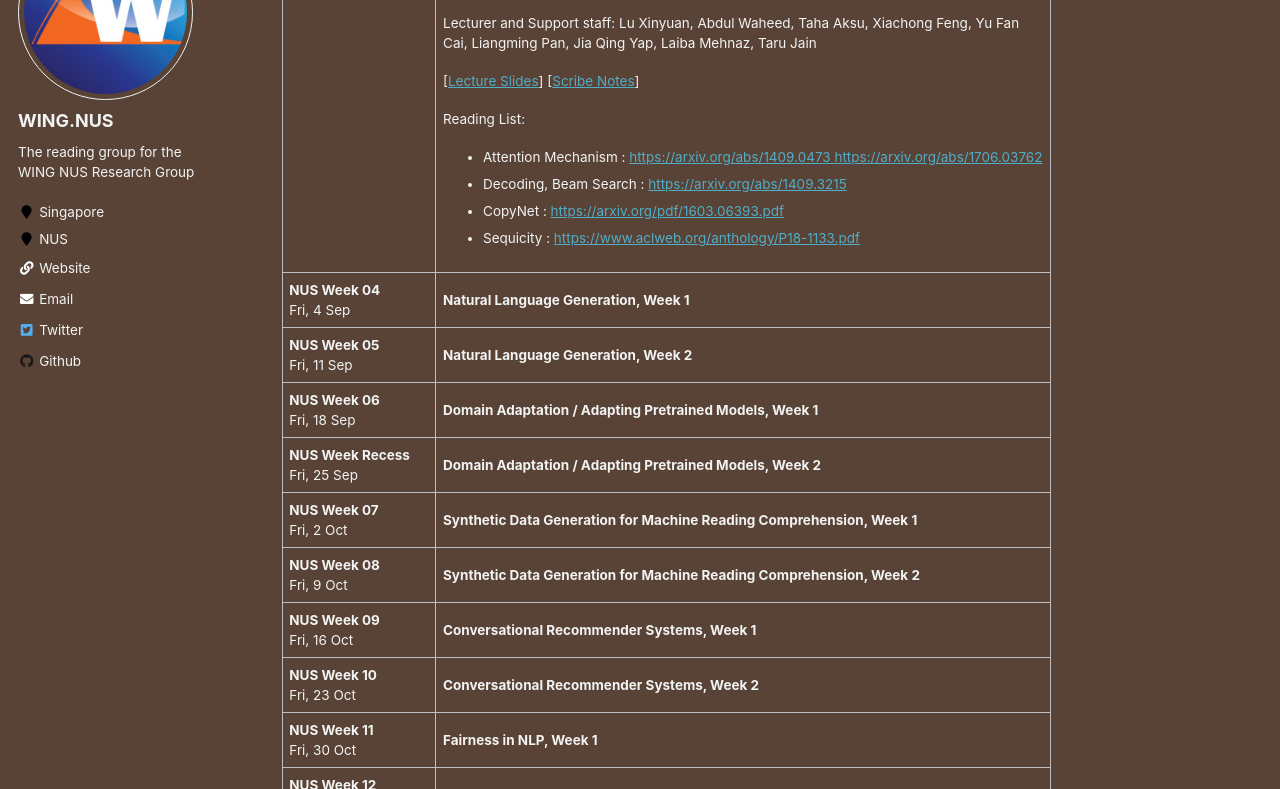
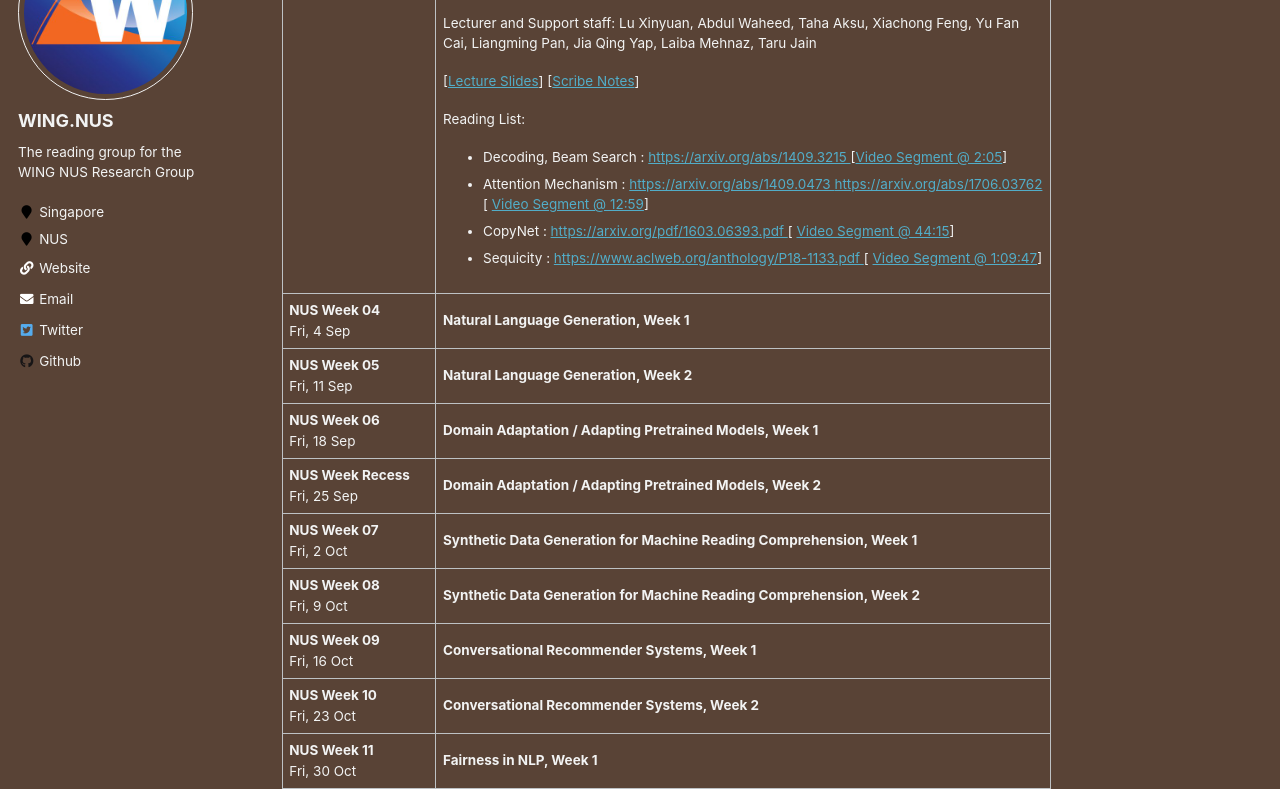
Before and after one commit to WING-NUS/cs6101, a Jekyll site: the page built from _pages/about.md, in a window 1280 px wide and 900 px high, scrolled down 1647 px, cut to the strip 111-900 px from the top of the window. Built offline with Jekyll 4.4.1, drawn with Linux system fonts in a browser that asks for light colours.

Commit message:
lecture2

```diff
--- a/_pages/about.md
+++ b/_pages/about.md
@@ -67,10 +67,10 @@ The sessions will be broadcast live via the customized Zoom link as advertised o
 
 <P>Reading List:
 <UL>
-  <LI> Attention Mechanism : <a href="https://arxiv.org/abs/1409.0473"> https://arxiv.org/abs/1409.0473 </a>  <a href="https://arxiv.org/abs/1706.03762"> https://arxiv.org/abs/1706.03762 </a>  </li>
-  <LI> Decoding, Beam Search : <A HREF="https://arxiv.org/abs/1409.3215"> https://arxiv.org/abs/1409.3215 </a> </li>
-  <LI> CopyNet : <A HREF="https://arxiv.org/pdf/1603.06393.pdf"> https://arxiv.org/pdf/1603.06393.pdf </a> </li>
-  <LI> Sequicity : <A href="https://www.aclweb.org/anthology/P18-1133.pdf"> https://www.aclweb.org/anthology/P18-1133.pdf </a> </li>
+  <LI> Decoding, Beam Search : <A HREF="https://arxiv.org/abs/1409.3215"> https://arxiv.org/abs/1409.3215 </a> [<a href="https://youtu.be/Zfdfa1a84SI?t=125">Video Segment @ 2:05</a>] </li>
+  <LI> Attention Mechanism : <a href="https://arxiv.org/abs/1409.0473"> https://arxiv.org/abs/1409.0473 </a>  <a href="https://arxiv.org/abs/1706.03762"> https://arxiv.org/abs/1706.03762 </a>  [ <a href="https://youtu.be/Zfdfa1a84SI?t=779">Video Segment @ 12:59</a>] </li>
+  <LI> CopyNet : <A HREF="https://arxiv.org/pdf/1603.06393.pdf"> https://arxiv.org/pdf/1603.06393.pdf </a> [ <a href="https://youtu.be/Zfdfa1a84SI?t=2655">Video Segment @ 44:15</a>] </li>
+  <LI> Sequicity : <A href="https://www.aclweb.org/anthology/P18-1133.pdf"> https://www.aclweb.org/anthology/P18-1133.pdf </a> [ <a href="https://youtu.be/Zfdfa1a84SI?t=4187">Video Segment @ 1:09:47</a>] </li>
   </UL>
     </p>
   </td>
```
